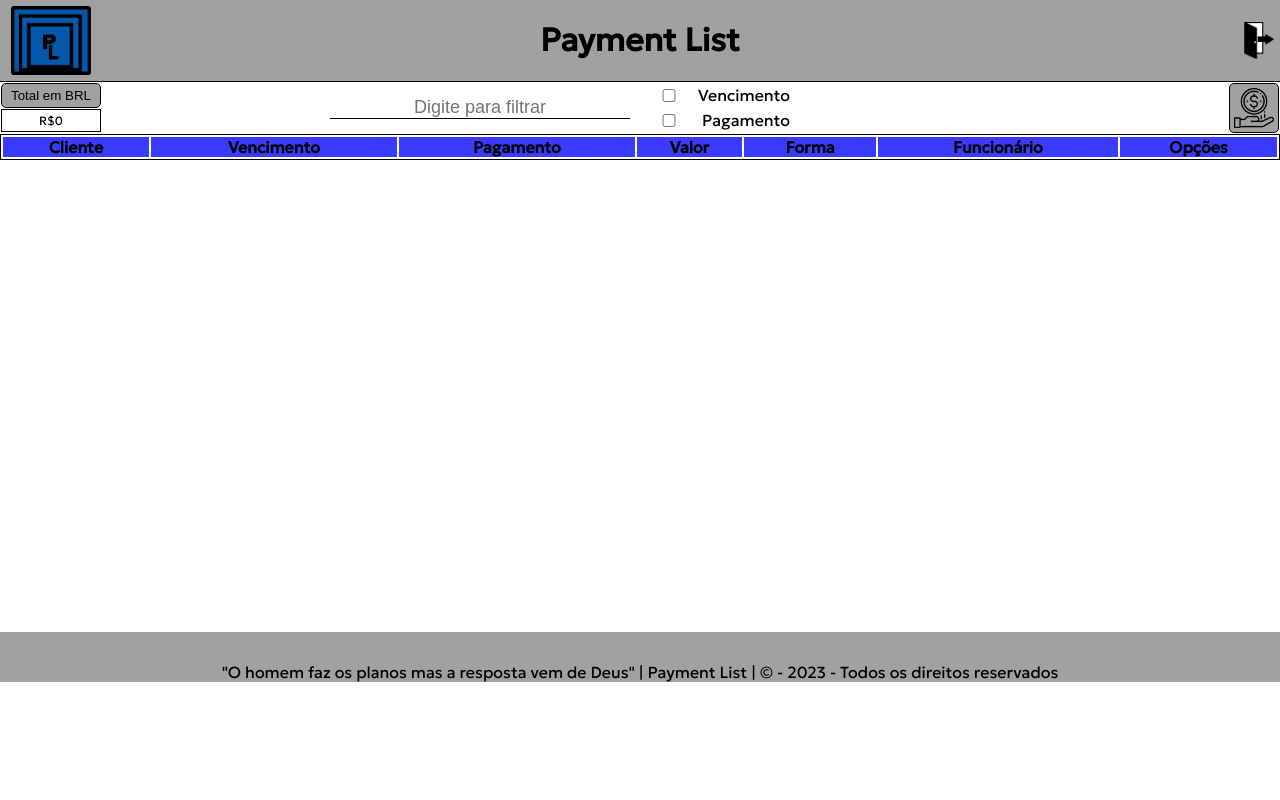
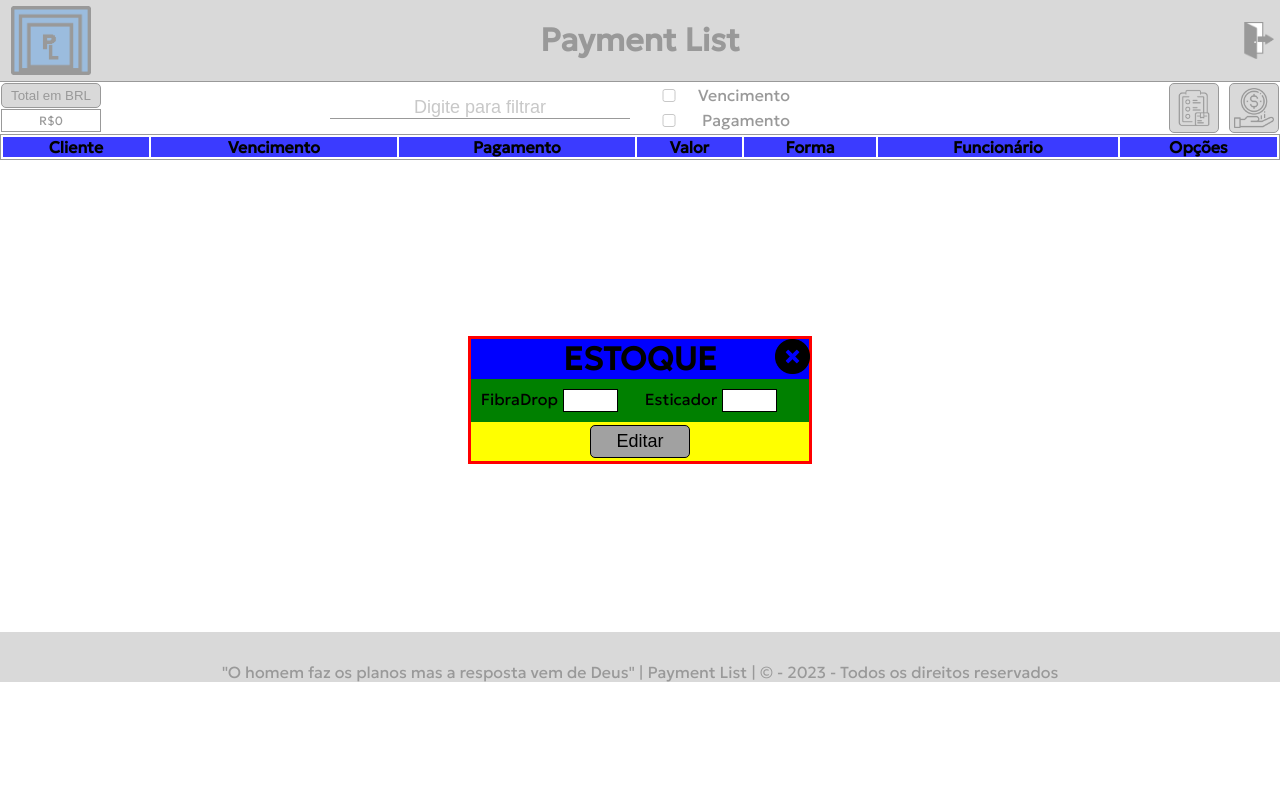
Before and after one commit to JobsonOliveira/Payment-List, a PHP site: page /HTML/principal.html in a window 1280 px wide. Run offline with PHP 8.4, Linux system fonts and the light colour scheme; data that the repository does not hold is empty.

Commit message:
Adição de estoque 1.0

```diff
--- a/CSS/principal.css
+++ b/CSS/principal.css
@@ -130,13 +130,14 @@ div.divCheckbox{
     justify-content: end;
     height: 100%;
     padding: 1px;
+    gap: 10px;
 }
 /*IMAGEM DO BUTTON DE ADICIONAR NOVO PAGAMENTO*/
-#AddPag{
+#divBtnAddPag button img{
     width: 40px;
 }
 /*BUTTON PARA NOVO PAGAMENTO*/
-button#BTNAddPag{
+#divBtnAddPag button{
     display: flex;
     cursor: pointer;
     border: none;
@@ -347,32 +348,88 @@ div#divEnvolveLista{
 #divConfirm button:hover{
     animation: 1s animButton infinite linear;
 }
-/*DIALOG DE ESTOQUE DA EMPRESA*/
+
+/*DIALOG DE ESTOQUE*/
 #dialogEstoque{
     width: 100%;
     height: 100%;
+    background-color: rgba(255, 255, 255, .6);
+    justify-content: center;
+    align-items: center;
+    outline: none;
     border: none;
-    outline: none;
+
+    /*remover*/
+    display: flex;
+}
+
+/*DIV COM O TITULO E OS ITENS DO ESTOQUE*/
+#divEstoque {
+    background-color: red;
+    display: grid;
+    padding: 3px;
+}
+
+/*TITULO DO ESTOQUE*/
+#divEstoque h1{
+    background-color: blue;
     display: flex;
     justify-content: center;
+    position: relative;
+}
+#divEstoque h1 img{
+    position: absolute;
+    top: 0%;
+    left: 90%;
+    transform: translate(-50% -50%);
+    width: 35px;
+    cursor: pointer;
+}
+/*DIV COM OS INPUTS DO ESTOQUE*/
+#divInputsEstoque{
+    background-color: green;
+    display: grid;
+    grid-template-columns: .5fr 1fr .5fr 1fr;
+    padding: 10px;
+    gap: 5px;
+    justify-content: center;
+}
+/*INPUTS DO ESTOQUE*/
+#divInputsEstoque input{
+    width: 55px;
+    font-size: 18px;
+    border: 1px solid #000;
+    outline: none;
+    text-align: center;
+}
+/*DIV ONDE FICA OS BUTTONS DO ESTOQUE*/
+#divBtnEstoque{
+    background-color: yellow;
+    display: flex;
+    justify-content: center;
+    padding: 3px;
+    gap: 10px;
+}
+
+/*BUTTONS DO ESTOQUE*/
+#divBtnEstoque button{
+    cursor: pointer;
+    border: 1px solid #000;
+    border-radius: 5px;
+    padding: 5px;
+    font-size: 18px;
+    background-color: #a1a1a1;
     align-items: center;
+    justify-content: center;
+    width: 100px;
+    outline: none;
 }
-/*DIV COM OS LABELS E INPUTS PARA ESTOQUE*/
-#divEstoque{
-    background-color: green;
-    padding: 5px;
-    display: flex;
+/*ANIMAÇÃO DOS BUTTONS*/
+#divBtnEstoque button:hover{
+    animation: 1s animButton infinite linear;
 }
-/*DIV CONTENDO SOMENTE OS LABELS PARA ESTOQUE*/
-#divEstoque #materiais{
-    padding: 5px;
-    display: grid;
-}
-/*DIV CONTENDO SOMENTE OS INPUTS PARA O ESTOQUE*/
-#divEstoque #inputs{
-    padding: 5px;
-    display: grid;
-}
+
+
 /*----------------------------------------------------------------RODAPE DO SITE*/
 /*TODO O RODAPÉ DO SITE*/
 #rodape{
--- a/HTML/principal.html
+++ b/HTML/principal.html
@@ -14,21 +14,25 @@
 </head>
 <header>
 	<body>
-		<!--<dialog id="dialogEstoque">
-			<h1>Estoque</h1>
+		<dialog id="dialogEstoque">
 			<div id="divEstoque">
-				<div id="materiais">
-					<p>Fibra drop:</p>
-					<p>Esticador:</p>
-					<p>Fixa-Fio:</p>
-				</div>
-				<div id="inputs">
-					<input type="number" name="fibraDrop" id="fibraDrop" disabled>
-					<input type="number" name="esticados" id="esticados" disabled>
-					<input type="number" name="fixaFio" id="fixaFio" disabled>
-				</div>
+				<h1>ESTOQUE
+					<img src="../imagens/ImgBtnFechar.png" alt="" id="fecharEstoque">
+				</h1>
+				<form action="" method="POST">
+					<div id="divInputsEstoque">
+						<label for="FibraDrop">FibraDrop</label>
+						<input type="text" name="" id="">
+
+						<label for="Esticador">Esticador</label>
+						<input type="text" name="" id="">
+					</div>
+					<div id="divBtnEstoque">
+						<button id="btnEditEstoque">Editar</button>
+					</div>
+				</form>
 			</div>
-		</dialog>-->
+		</dialog>
 		<!---------------------------------------TOPO DO SITE------------------------------------------->
 		<div id='topo'>
 			<div id='logo'> <img src='../imagens/logo.png' alt='logo'> </div>
@@ -62,8 +66,12 @@
 					</div>
 				</div>
 				<div id="divBtnAddPag">
-					<!--<button id="btnEstoque">Etoque</button>-->
-					<button id="BTNAddPag"><img src="../imagens/ImgAddPag.png" id="AddPag" alt=""></button>
+					<button id="btnEstoque">
+						<img src="../imagens/estoque.png" id="" alt="">
+					</button>
+					<button id="BTNAddPag">
+						<img src="../imagens/ImgAddPag.png" id="" alt="">
+					</button>
 				</div>
 
 			</div>
--- a/JS/principal.js
+++ b/JS/principal.js
@@ -301,14 +301,6 @@ document.querySelector("#imgSair").addEventListener("click", () => {
 		window.open("../PHP/logout.php","_self");
 	}, 1000);
 });
-
-//BUTTON PARA ABRIR A ABA DE ESTOQUE DA EMPRSA
-/*document.querySelector("#btnEstoque").addEventListener("click", () =>{
-	document.querySelector("#dialogEstoque").show();
-});*/
-
-//function modificador(valor){
-	//alert(valor);
 document.querySelector("#forma").addEventListener("click", ()=>{
 
 
@@ -323,4 +315,16 @@ document.querySelector("#forma").addEventListener("click", ()=>{
 		document.querySelector("#funcionario").removeAttribute("disabled");
 	}
 });
-//};
+
+//BUTTON PARA ABRIR O ESTOQUE
+document.querySelector("#btnEstoque").addEventListener("click", () =>{
+	document.querySelector("#dialogEstoque").style.display = "flex";
+	document.querySelector("#tablePagamentos tr").style.opacity = ".5";
+});
+
+//FECHAR O ESTOQUE
+document.querySelector("#fecharEstoque").addEventListener("click", () =>{
+	document.querySelector("#dialogEstoque").style.removeProperty('display');
+	document.querySelector("#tablePagamentos tr").style.opacity = "1";
+
+});
```
Also changed, not shown: other parts of CSS/principal.css (+4 -56 lines), imagens/estoque.png (added).
